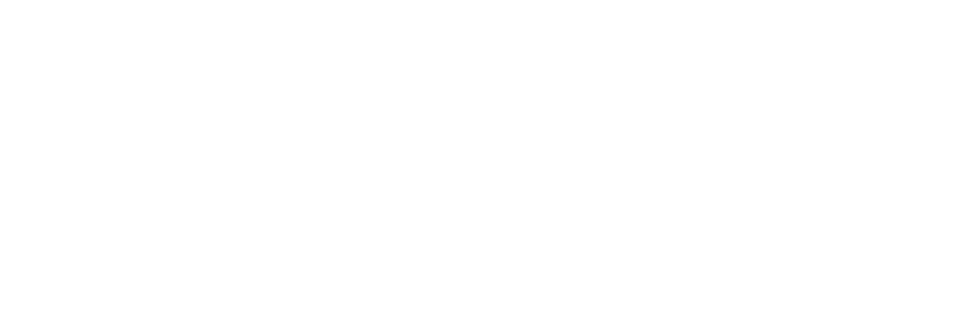
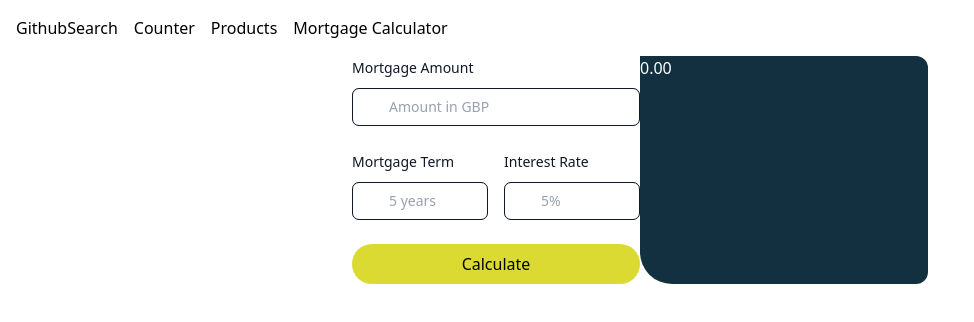
Before and after one commit to EstesJorie/CODELancashire, a React (Vite) app in the folder React-Example/: page /mortgagecalc in a window 1280 px wide. Before the commit this address had no page. Shown: the top 322 px of the page, without its empty margins (0-974 px from the left). Built offline with nearby package versions, Linux system fonts and the light colour scheme.

Commit message:
060225 Addition of updated React files

```diff
--- a/React-Example/src/App.jsx
+++ b/React-Example/src/App.jsx
@@ -5,6 +5,7 @@ import Products from './pages/Products'
 import PostLists from './pages/PostLists'
 import { Route, Routes } from 'react-router'
 import Layout from './components/Layout'
+import Mortgage from './pages/Mortgage'
 
 export default function App() {
   return (
@@ -14,6 +15,7 @@ export default function App() {
           <Route path="/counter" element={<Counter />}/>
           <Route path="/products" element={<Products />}/>
           <Route path="/blog" element={<PostLists />}/>
+          <Route path="/mortgagecalc" element={<Mortgage />}/>
         </Route>
     </Routes>
 
--- /dev/null
+++ b/React-Example/src/components/InputLoop.jsx
@@ -0,0 +1,28 @@
+{/*to import { EnvelopeIcon } from '@heroicons/react/16/solid';*/}
+
+export default function InputGroup({label, type, placeholder, name, spanText, direction}) {
+  return (
+    <div>
+      <label htmlFor={name} className="block text-sm/6 font-medium text-gray-900">
+        {label}
+      </label>
+      <div className="mt-2 grid grid-cols-1 border
+    border-gray-300 rounded-md">
+        <input
+          name={name}
+          type={type}
+          placeholder={placeholder}
+          className="col-start-1 row-start-1 block w-full rounded-md
+        bg-white py-1.5 pl-10 pr-3 text-base text-gray-900
+        placeholder:text-gray-400  sm:pl-9 sm:text-sm/6 outline-1"
+        />
+        <span
+          aria-hidden="true"
+          className="pointer-events-none col-start-1 row-start-1 ml-3 size-5 self-center text-gray-400 sm:size-4"
+        >
+            {spanText}
+        </span>
+      </div>
+    </div>
+  );
+}
--- /dev/null
+++ b/React-Example/src/components/MortgageComponent.jsx
@@ -0,0 +1,62 @@
+import React, { createContext, useContext, useState } from 'react'
+import InputGroup from '../components/InputLoop'
+
+const MortgageContext = createContext({
+        monthlPayment: 0,
+        setMonthlyPayment: (monthlPayment) => { },
+    }
+)
+
+export function MortgageForm(){
+    const {setMonthlyPayment} = useContext(MortgageContext)
+
+    function handleSubmit(e){
+        e.preventDefault()
+
+        const formData = new FormData(e.target)
+        const data = Object.fromEntries(formData.entries())
+        const {amount, term, interest} = data
+
+        const monthlyInterest = interest / 100 / 12;
+        const months = term * 12;
+        setMonthlyPayment(amount * monthlyInterest / (1-Math.pow(1 + monthlyInterest, -months)));
+
+        //const totalPayment = monthlPayment * months;
+        //const totalInterest = totalPayment - amount;
+    }
+
+    return (
+        <form onSubmit={handleSubmit} className="flex flex-col gap-6 rounded-l-xl">
+            <InputGroup type='text' label='Mortgage Amount' placeholder="Amount in GBP" name='amount' />
+            <div className='grid grid-cols-2 gap-4'>
+                <InputGroup type='number' label='Mortgage Term' placeholder="5 years" name='term' />
+                <InputGroup type='text' label='Interest Rate' placeholder="5%" name='interest' />
+            </div>
+            <button className='bg-[#dada33] px-3 py-2 rounded-full fomt-semibold'>Calculate</button>
+        </form>
+    )
+}
+
+export function MortgageResult(){
+    const {monthlPayment} = useContext(MortgageContext)
+    return (
+        <div className='bg-[#133040] w-full h-full rounded-bl-4xl rounded-r-xl text-white'>
+                {parseFloat(monthlPayment).toFixed(2)}
+        </div>
+    )
+}
+
+export default function MortgageComponent(){
+    const [monthlPayment, setMonthlyPayment] = useState(0)
+    return (
+        <MortgageContext.Provider value={{monthlPayment, setMonthlyPayment}}>
+            <div class='grid grid-cols-2 items-center max-w-xl mx-auto '>
+                <MortgageForm />
+                <MortgageResult />
+            </div>
+        </MortgageContext.Provider>
+    )
+}
+
+MortgageComponent.Form = MortgageForm
+MortgageComponent.Result = MortgageResult
--- a/React-Example/src/components/Navbar.jsx
+++ b/React-Example/src/components/Navbar.jsx
@@ -8,6 +8,7 @@ export default function Navbar() {
         <Link to="/">GithubSearch</Link>
         <Link to="/counter">Counter</Link>
         <Link to="/products">Products</Link>
+        <Link to='/mortgagecalc'>Mortgage Calculator</Link>
     </div>
   )
 }
--- /dev/null
+++ b/React-Example/src/pages/Mortgage.jsx
@@ -0,0 +1,8 @@
+import React from 'react'
+import MortgageComponent from '../components/MortgageComponent'
+
+export default function Mortgage() {
+  return (
+    <MortgageComponent />
+  )
+}
--- /dev/null
+++ b/React-Example/src/pages/MortgageCalc.jsx
@@ -0,0 +1,14 @@
+import React from 'react'
+import InputGroup from '../components/InputLoop'
+
+export default function MortgageCalc() {
+  return (
+    <div>
+        <form>
+            <InputGroup type='text' label='Mortgage Amount' placeholder="Amount in GBP" name='amount' />
+            <InputGroup type='number' label='Mortgage Term' placeholder="5 years" name='term' />
+            <InputGroup type='text' label='Interest Rate' placeholder="5%" name='rate' />
+        </form>
+    </div>
+  )
+}
```
